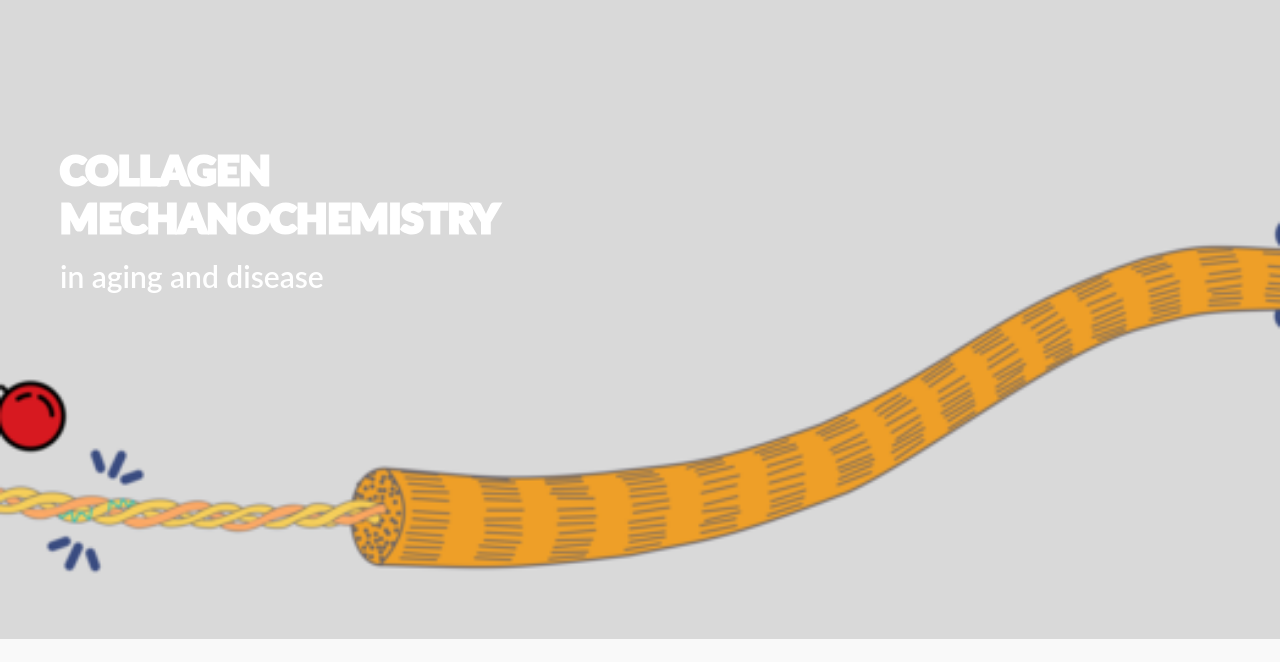
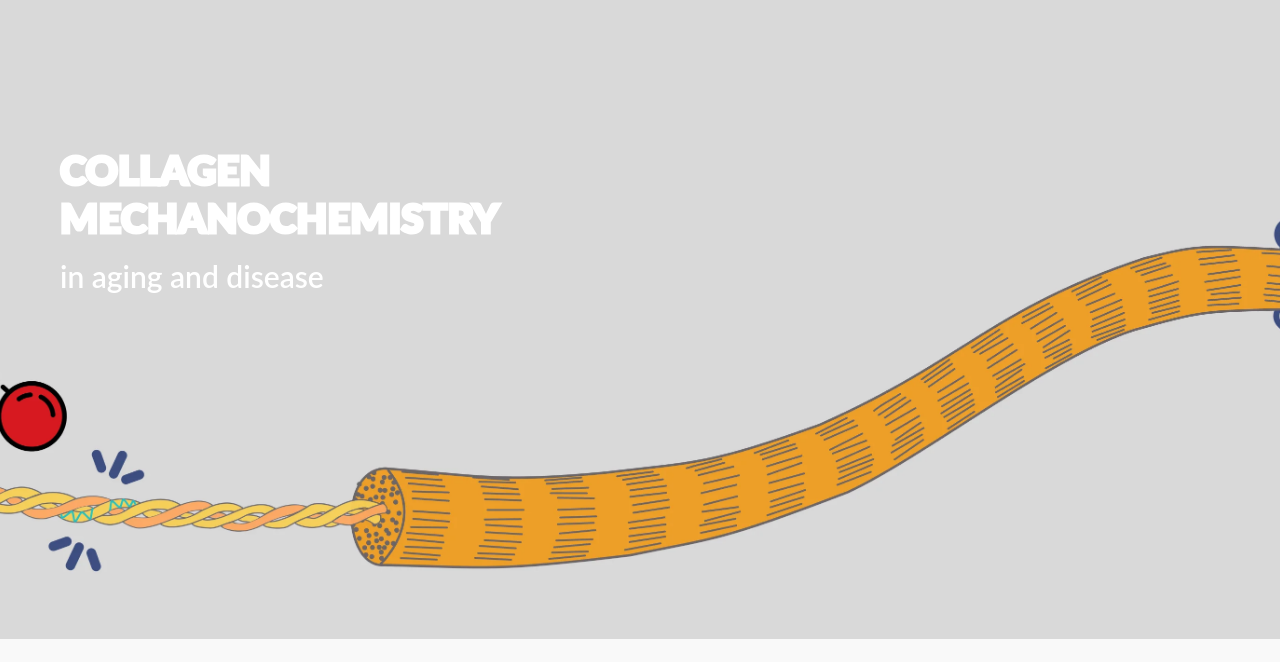
Before and after one commit to debora-monego/debora-monego.github.io, a Flask app: page / in a window 1280 px wide. Shown: the part 101-763 px from the top of the page. Run offline with Flask 3, Linux system fonts and the light colour scheme; some web fonts are replaced.

Commit message:
image rescale

```diff
--- a/static/style.css
+++ b/static/style.css
@@ -161,7 +161,7 @@ body {
     display: flex;
     justify-content: flex-start;
     align-items: flex-start;
-    background-image: url('/static/img/cover-resized.png');
+    background-image: url('/static/img/cover-resized.webp');
     background-size: cover;
     background-position: center;
     height: 80vh;
```
Also changed, not shown: static/img/cover-resized.webp (added).
